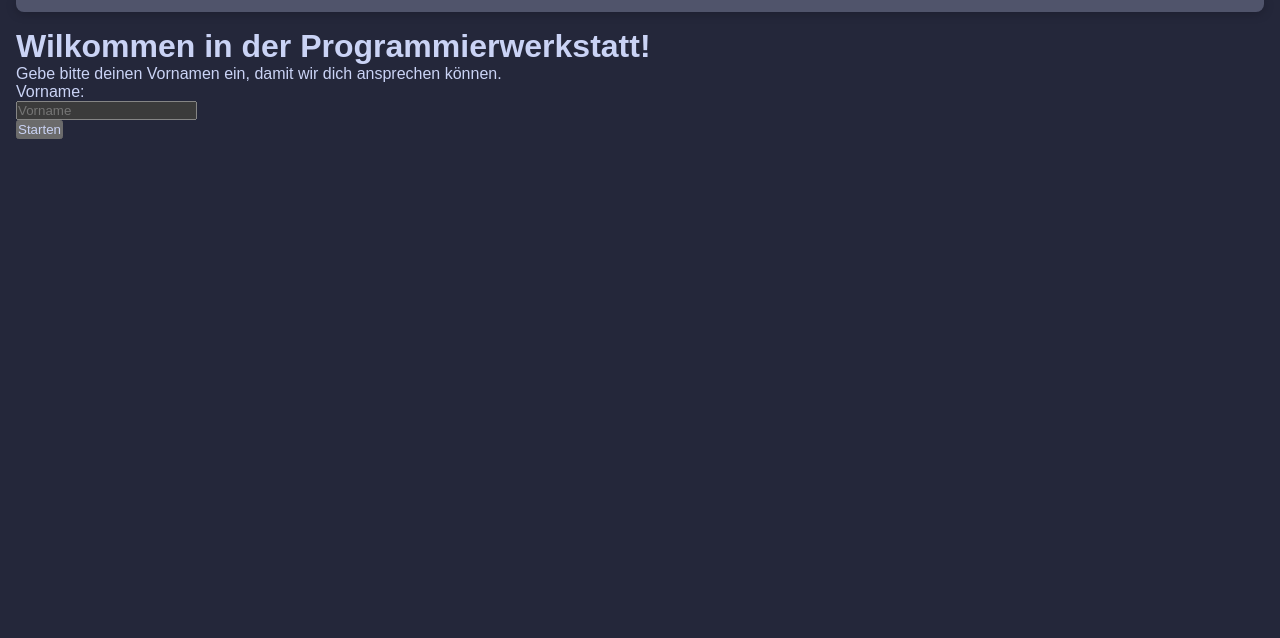
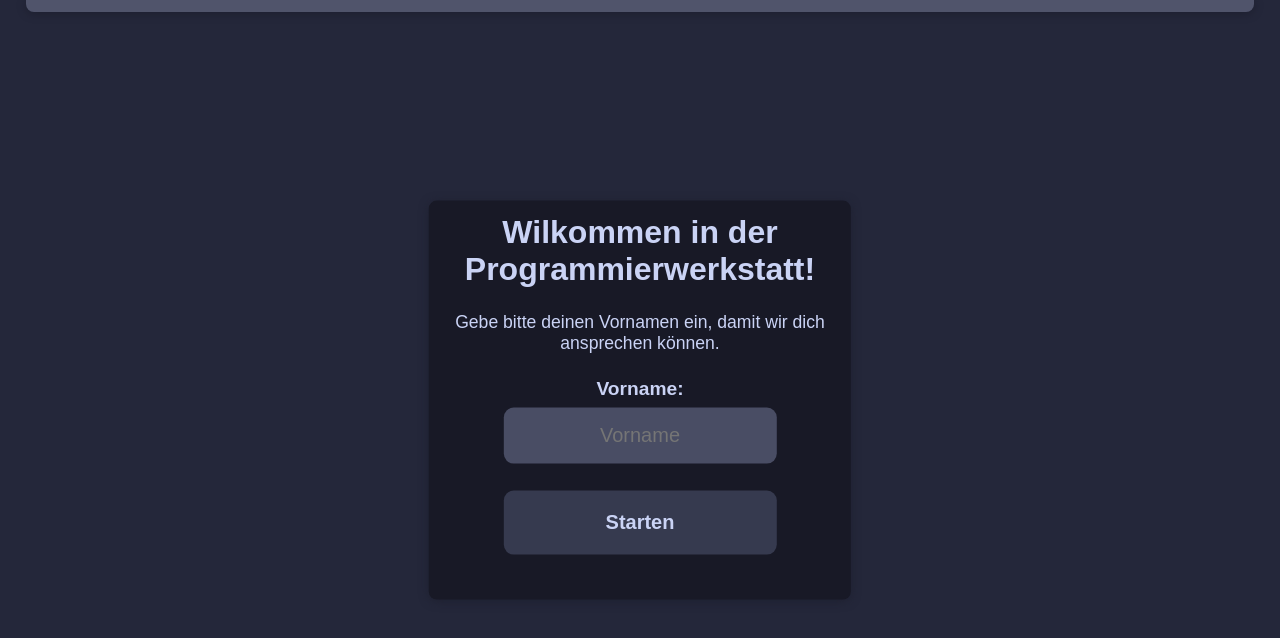
Before and after one commit to 137-Trimethylxanthin/HTL-Vill-Codinglab, a SvelteKit app: page / in a window 1280 px wide. Shown: the top 638 px of the page. Built offline with nearby package versions, Linux system fonts and the light colour scheme.

Commit message:
login with style (and with vh and vw instad of em)🫠

```diff
--- a/src/routes/+page.svelte
+++ b/src/routes/+page.svelte
@@ -23,7 +23,7 @@
     }
 </script>
 
-<div >
+<div class="loginContainer" >
     <h1>Wilkommen in der Programmierwerkstatt!</h1>
     <p>Gebe bitte deinen Vornamen ein, damit wir dich ansprechen können.</p>
     <form on:submit|preventDefault={setupUser}>
--- a/src/routes/style.css
+++ b/src/routes/style.css
@@ -80,11 +80,11 @@ body{
     font-family: 'Fira Code', sans-serif;
     font-weight: 500;
     background-color: var(--base);
-    margin: auto 1em auto 1em;
+    margin: auto 2vw auto 2vw;
 }
 
 header{
-    margin-bottom: 1em;
+    margin-bottom: 2vh;
 }
 
 
@@ -144,7 +144,7 @@ header{
 #open ul li button {
     border: none;
     background: none;
-    font-size: 1.5em;
+    font-size: 2.5vh;
     font-weight: 700;
     color: var(--text);
     display: flex;
@@ -229,9 +229,9 @@ header{
     border: none;
     font-size: 4.5vh;
     width: 17vw;
-    margin: 0.7em;
+    margin: 3vh 0.7vw;
     font-weight: 700;
-    padding: .5em;
+    padding: .5vh 1vw;
 }
 
 .levelSelect div:first-child button{
@@ -267,7 +267,7 @@ header{
     border-radius: 0.5em;
     box-shadow: var(--mantel) 0 0.1em 0.6em;
     width: 35vw;
-    margin: 0.5em auto;
+    margin: 2.5vh auto;
 
 }
 
@@ -282,7 +282,7 @@ header{
     background-color: var(--overlay2);
     color: var(--crust);
     text-align: center;
-    padding: 1em .5em;
+    padding: 1.5vh 1.5vw;
     border-radius: .25em;
     position: absolute;
     z-index: 1;
@@ -292,6 +292,7 @@ header{
     left: 100%;
     top: 50%;
     transform: translateY(-50%);
+    margin-left: 1vw;
 }
 
 .tooltip-container:hover .tooltip {
@@ -300,27 +301,104 @@ header{
 }
 
 .title {
-    font-size: 1.5em;
+    font-size: 2.5vh;
     font-weight: 700;
     display: flex;
     justify-content: center;
     align-items: center;
     flex-direction: column;
-    margin-bottom: 1em;
+    margin-bottom: 3vh;
 }
 
 .startText{
-    font-size: 1.5em;
+    font-size: 2.5vh;
     font-weight: 500;
     display: flex;
     justify-content: center;
     align-items: center;
     flex-direction: column;
-    margin-bottom: 1em;
+    margin-bottom: 1vh;
     color: var(--text);
     text-align: center;
 
 }
 .startText p{
-    margin: 0.5em;
+    margin: 0.5vh 0 0.5vh 0;
 }
+
+.loginContainer{
+    display: flex;
+    justify-content: center;
+    align-items: center;
+    flex-direction: column;
+    text-align: center;
+    width: 33vw;
+    background: var(--crust);
+    border-radius: 0.5em;
+    box-shadow: var(--mantel) 0 0.1em 0.6em;
+    padding: 1vw 1vh;
+    position: absolute;
+    top: 50%;
+    left: 50%;
+    -ms-transform: translate(-50%, -50%);
+    transform: translate(-50%, -50%);
+}
+
+.loginContainer h1{
+    font-size: 4vh;
+    font-weight: 700;
+    margin-bottom: 3vh;
+}
+
+.loginContainer p{
+    font-size: 2.2vh;
+    font-weight: 500;
+    margin-bottom: 3vh;
+}
+
+.loginContainer label {
+    font-size: 2.4vh;
+    font-weight: 700;
+}
+
+.loginContainer input{
+    margin-top: 1vh;
+    width: 100%;
+    height: 7vh;
+    border-radius: 0.5em;
+    border: none;
+    background: var(--surface1);
+    color: var(--text);
+    font-size: 2.5vh;
+    font-weight: 500;
+    padding: 0.5vw 0.5vh;
+    margin-bottom: 1.4vh;
+    text-align: center;
+}
+
+.loginContainer button{
+    width: 100%;
+    height: 8vh;
+    border-radius: 0.5em;
+    border: none;
+    background: var(--surface0);
+    color: var(--text);
+    font-size: 2.5vh;
+    font-weight: 800;
+    margin-top: 2vh;
+    margin-bottom: 4vh;
+}
+
+.loginContainer button:hover{
+    background: var(--surface1);
+    box-shadow: var(--surface0) 0 0.1em 0.6em;
+    cursor: pointer;
+    transform: scale(1.1);
+
+}
+
+.loginContainer button:active{
+    background: var(--surface0);
+    box-shadow: var(--surface1) 0 0.1em 0.6em;
+    transform: scale(.9);
+}
```
